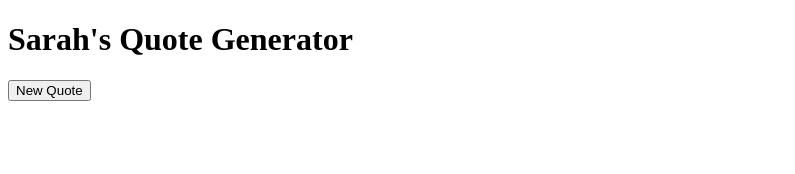
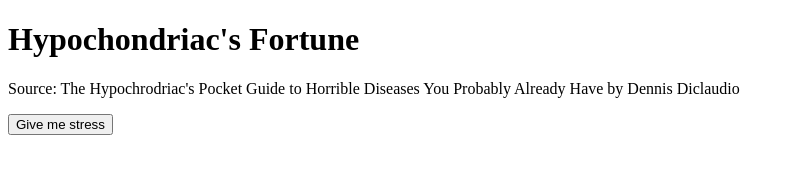
Before and after one commit to dorothysantos/quote-generator, a plain HTML site: page index.html in a window 1280 px wide. Shown: the whole page, without its empty margins (0-795 px from the left). Drawn offline with Linux system fonts and the light colour scheme.

Commit message:
Update index.html

```diff
--- a/index.html
+++ b/index.html
@@ -4,10 +4,12 @@
   <title>Quote Gen</title>
   </head>
   <body>
-    <h1>Sarah's Quote Generator</h1>
+    <h1>Hypochondriac's Fortune</h1>
+    <p>Source: The Hypochrodriac's Pocket Guide to Horrible Diseases You Probably Already Have by Dennis Diclaudio</p>
+
     <div id="quoteDisplay">
     </div>
-    <button onclick="newQuote()">New Quote</button>
-    <script src="functions.js"></script>
+    <p><button onclick="newQuote()">Give me stress</button></p>
+    <script src="javascript.js"></script>
   </body>
 </html>
```
